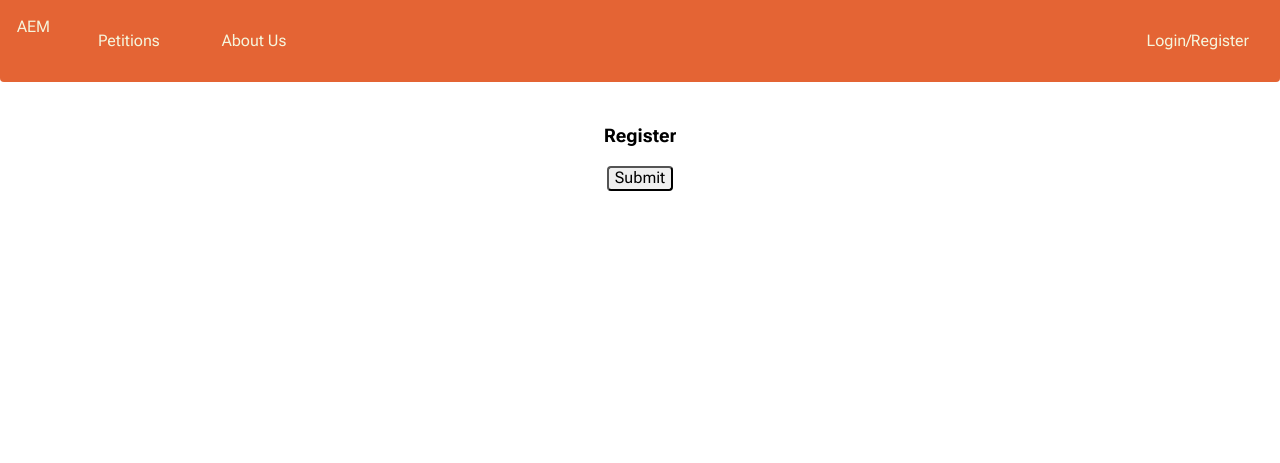
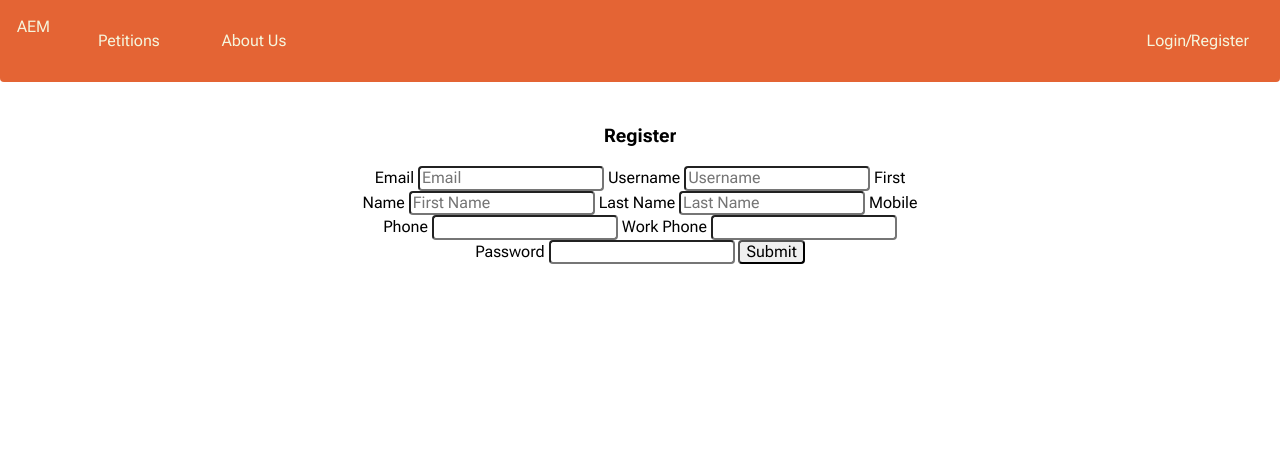
Before and after one commit to KantaiKessen/dbapp, a Django app: page /register/ in a window 1280 px wide. Shown: the top 463 px of the page. Run offline with Django 5.2, Linux system fonts and the light colour scheme.

Commit message:
register

```diff
--- a/base/templates/base/register.html
+++ b/base/templates/base/register.html
@@ -4,7 +4,21 @@
     <h3>Register</h3>
     <form method="POST" action="">
         {% csrf_token %}
-        {{form.as_p}}
+        <label>Email</label>
+        <input type="email" placeholder="Email" id="email" name="email"/>
+        <label>Username</label>
+        <input type="text" placeholder="Username" id="username" name="username"/>
+        <label>First Name</label>
+        <input type="text" placeholder="First Name" id="firstname" name="firstname"/>
+        <label>Last Name</label>
+        <input type="text" placeholder="Last Name" id="lastname" name="lastname"/>
+        <label>Mobile Phone</label>
+        <input type="tel" id="mobtel" name="mobtel" />
+        <label>Work Phone</label>
+        <input type="tel" id="worktel" name="worktel" />
+        <label>Password</label>
+        <input type="password" id="password" name="password"/>
+
         <input type = "submit" name = "Create User">
     </form>
 </div>
```
